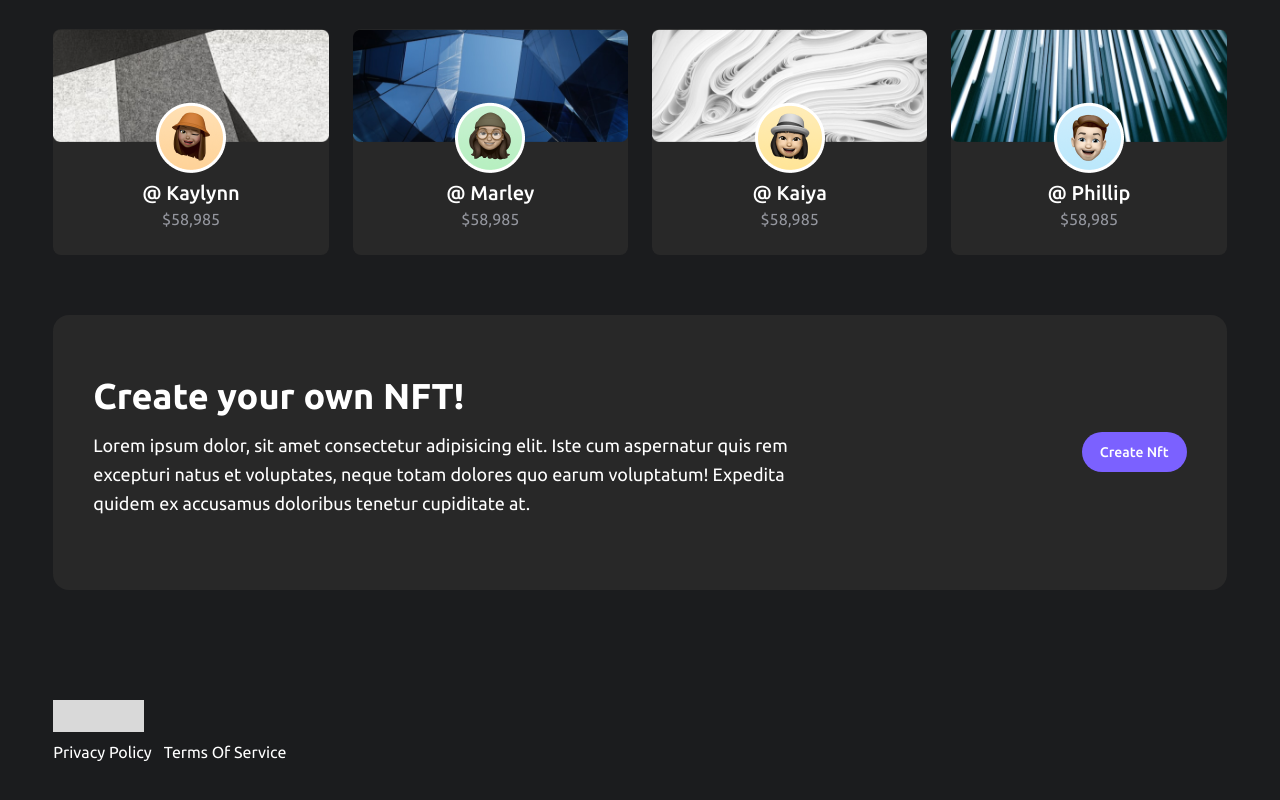
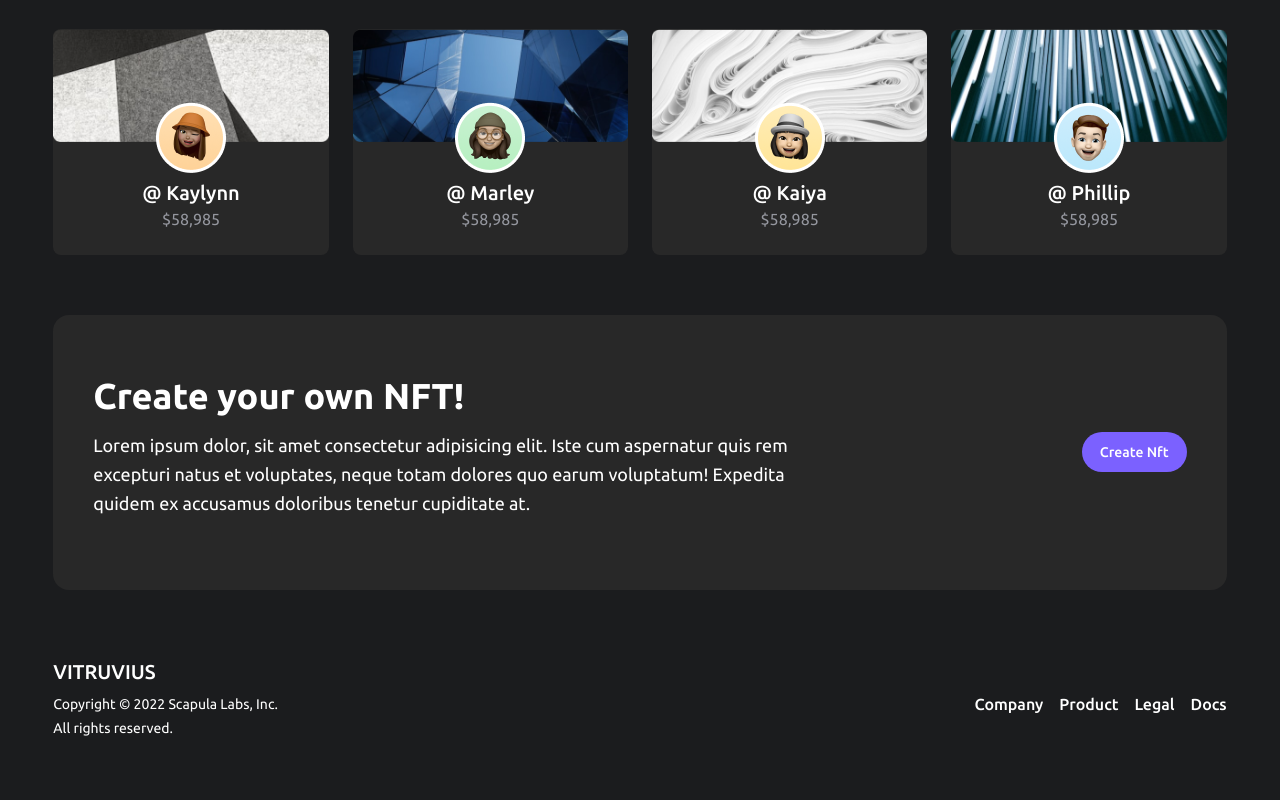
Before and after one commit to scapula07/Architure-nft-harmony-hackathon, a React (Create React App) app: page / in a window 1280 px wide. Shown: the part 1908-2708 px from the top of the page. After the commit the page ends 2680 px from the top, so only its background shows below. Built offline with nearby package versions, Linux system fonts and the light colour scheme; what web3 would draw is missing.

Commit message:
modified the footer

```diff
--- a/src/component/layout/footer.js
+++ b/src/component/layout/footer.js
@@ -1,20 +1,28 @@
-import Logo from "assests/footer/logo.png"
+import { footerLinks } from "utils/data";
+
 
 const Footer = () => {
-    return (
-        <footer className="bg-b1 text-white py-10">
-            <div className="layout-container">
-                {/* logo and terms of condition */}
-                <div className="space-y-2">
-                    <img src={Logo} alt="" />
-                    <ul className="capitalize space-x-3">
-                        <a href="/">Privacy policy</a>
-                        <a href="/">Terms of service</a>
-                    </ul>
-                </div>
-            </div>
-        </footer>
-    )
+  const year = new Date().getFullYear();
+  return (
+    <footer className='layout-container pb-8 md:flex md:justify-between items-center text-white'>
+      <div className='text-center md:text-left'>
+        <div className="font-medium text-xl leading-6 uppercase mb-2">Vitruvius</div>
+        <p className="text-sm leading-6">Copyright © {year} Scapula Labs, Inc. <br /> All rights reserved.</p>
+      </div>
+      {/* footer links */}
+      <div className='space-x-4 mt-2 text-center'>
+        {footerLinks.map((url, index) => (
+          <a
+            key={index}
+            href={url.link}
+            className="font-medium text-base leading-[30px]"
+          >
+            {url.name}
+          </a>
+        ))}
+      </div>
+    </footer>
+  )
 }
 
 export default Footer
--- /dev/null
+++ b/src/utils/data/footerLinks.data.js
@@ -0,0 +1,20 @@
+
+export const footerLinks = [
+    {
+        name: "Company",
+        link: "#",
+    },
+    {
+        name: "Product",
+        link: "#",
+    },
+    {
+        name: "Legal",
+        link: "#",
+    },
+    {
+        name: "Docs",
+        link: "#",
+    },
+
+]
--- a/src/utils/data/index.js
+++ b/src/utils/data/index.js
@@ -1,3 +1,4 @@
 export * from './navlinks.data'
 export * from './new-collection.data'
 export * from './top-nft-creators.data'
+export * from './footerLinks.data'
```
